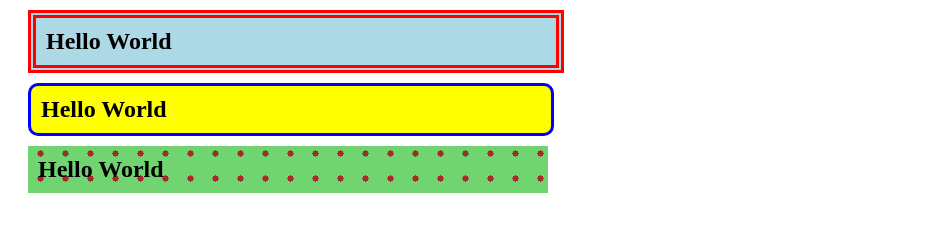
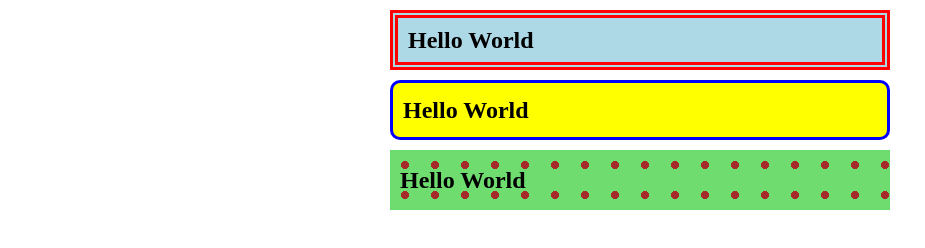
Before and after one commit to YohanesRafelius/Exercise-12, a plain HTML site: page index.html in a window 1280 px wide. Shown: the whole page, without its empty margins (0-925 px from the left). Drawn offline with Linux system fonts and the light colour scheme.

Commit message:
Update HTML language and styles in index.html

```diff
--- a/index.html
+++ b/index.html
@@ -1,9 +1,9 @@
 <!DOCTYPE html>
-<html lang="en">
+<html lang="id">
 <head>
 <meta charset="UTF-8">
 <meta name="viewport" content="width=device-width, initial-scale=1.0">
-<title>Hello World Boxes</title>
+<title>Hello World Boxes Final</title>
 <style>
   body {
     background-color: white;
@@ -13,32 +13,36 @@
   .box {
     font-size: 24px;
     font-weight: bold;
-    margin: 10px 0;
-    width: 500px; /* Semua kotak sama panjang */
+    margin: 10px auto;
+    width: 500px; /* Semua kotak sejajar dan sama lebar */
     text-align: left;
     padding: 10px;
+    height: 60px; /* Tinggi sama semua */
+    display: flex;
+    align-items: center;
+    box-sizing: border-box;
   }
 
+  /* Kotak 1 */
   .box1 {
     background-color: lightblue;
     border: 8px double red;
-    margin-left: 20px; /* agak ke kiri */
   }
 
+  /* Kotak 2 */
   .box2 {
     background-color: yellow;
     border: 3px solid blue;
     border-radius: 10px;
-    margin-left: 20px; /* sejajar dengan kotak 1 */
   }
 
+  /* Kotak 3 */
   .box3 {
-    background-color: #70d470; /* hijau lebih terang */
-    background-image: radial-gradient(brown 17%, transparent 18%);
-    background-size: 25px 25px;
-    background-position: 0px -5px; /* geser pola bulat sedikit ke atas */
+    background-color: #6fdc6f; /* Hijau terang */
+    background-image: radial-gradient(brown 18%, transparent 19%);
+    background-size: 30px 30px;
+    background-position: 0 0; /* mulai dari kiri atas */
     border: none;
-    margin-left: 20px; /* sejajar */
   }
 </style>
 </head>
```
